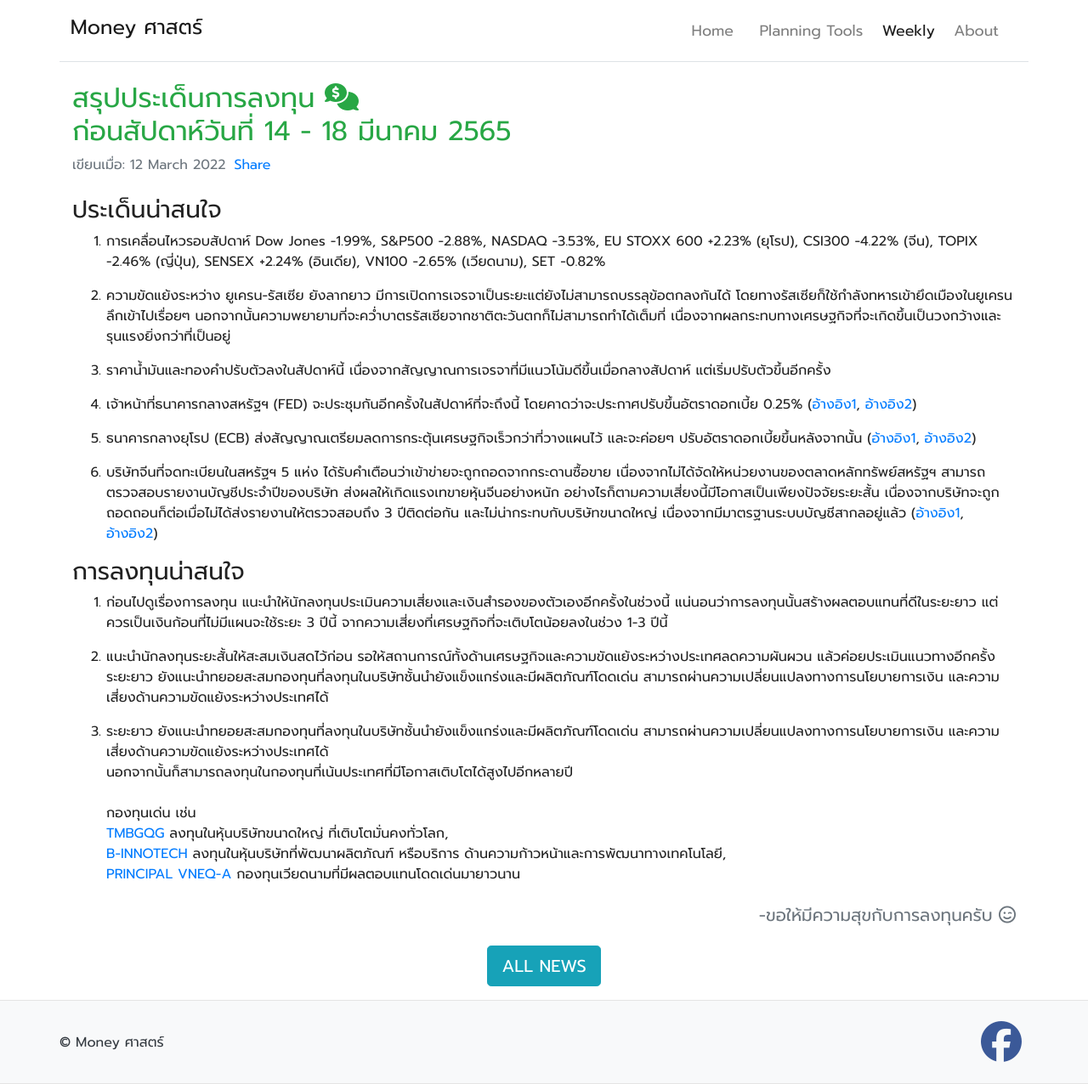
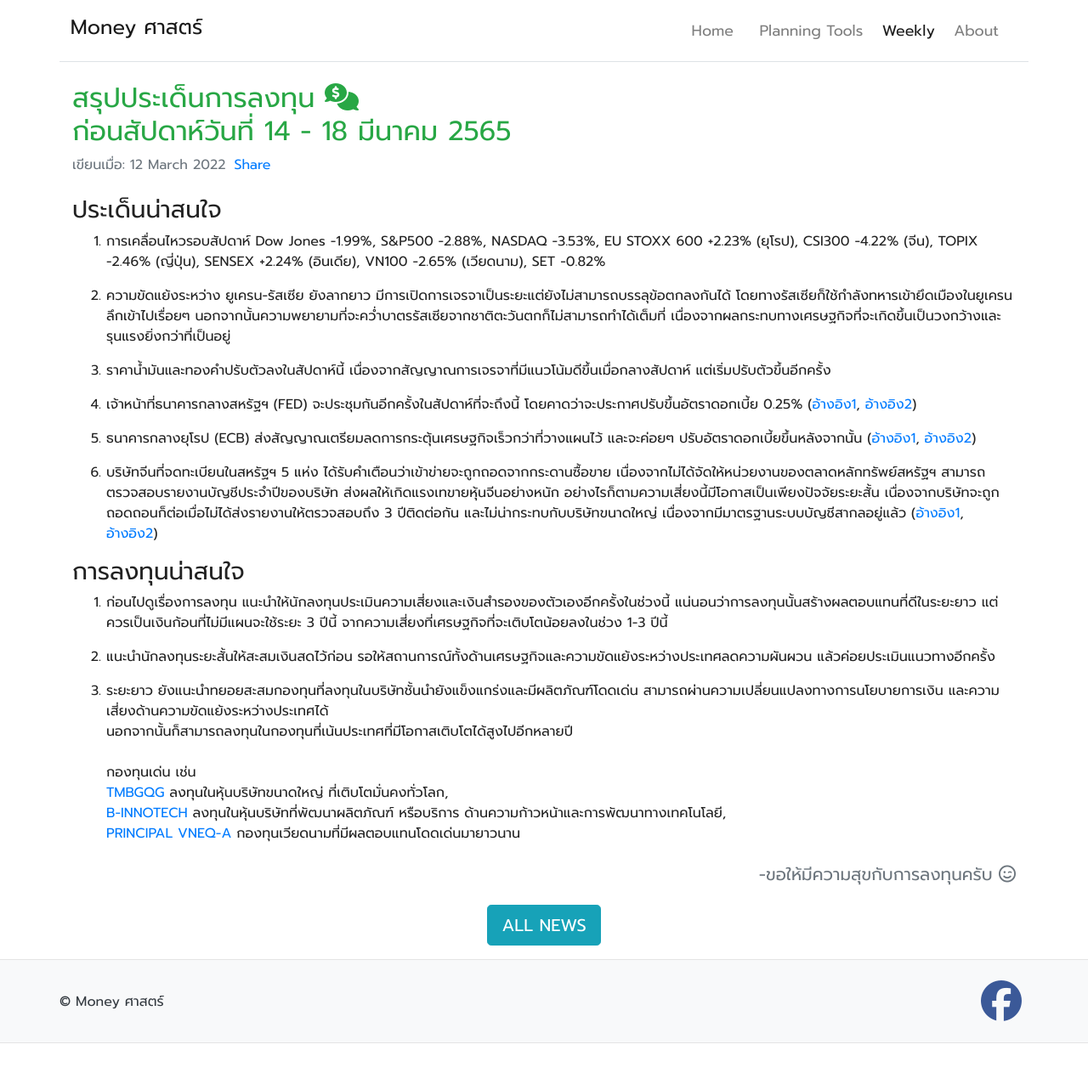
Before and after one commit to moneysart/moneysart.github.io, a Jekyll site: the page built from weekly/_posts/2022-03-13-summary.md, in a window 1280 px wide. Shown: the whole page at 85% size. Built offline with Jekyll 4.4.1, drawn with Linux system fonts in a browser that asks for light colours; nearby versions of some CDN libraries; after the commit the page ends 1228 px from its top, so only the background shows below that.

Commit message:
fix text

```diff
--- a/weekly/_posts/2022-03-13-summary.md
+++ b/weekly/_posts/2022-03-13-summary.md
@@ -34,7 +34,6 @@ date: 2022-03-12
 1. ก่อนไปดูเรื่องการลงทุน แนะนำให้นักลงทุนประเมินความเสี่ยงและเงินสำรองของตัวเองอีกครั้งในช่วงนี้ แน่นอนว่าการลงทุนนั้นสร้างผลตอบแทนที่ดีในระยะยาว แต่ควรเป็นเงินก้อนที่ไม่มีแผนจะใช้ระยะ 3 ปีนี้ จากความเสี่ยงที่เศรษฐกิจที่จะเติบโตน้อยลงในช่วง 1-3 ปีนี้
 
 2. แนะนำนักลงทุนระยะสั้นให้สะสมเงินสดไว้ก่อน รอให้สถานการณ์ทั้งด้านเศรษฐกิจและความขัดแย้งระหว่างประเทศลดความผันผวน แล้วค่อยประเมินแนวทางอีกครั้ง
-ระยะยาว ยังแนะนำทยอยสะสมกองทุนที่ลงทุนในบริษัทชั้นนำยังแข็งแกร่งและมีผลิตภัณฑ์โดดเด่น สามารถผ่านความเปลี่ยนแปลงทางการนโยบายการเงิน และความเสี่ยงด้านความขัดแย้งระหว่างประเทศได้
 
 3. ระยะยาว ยังแนะนำทยอยสะสมกองทุนที่ลงทุนในบริษัทชั้นนำยังแข็งแกร่งและมีผลิตภัณฑ์โดดเด่น สามารถผ่านความเปลี่ยนแปลงทางการนโยบายการเงิน และความเสี่ยงด้านความขัดแย้งระหว่างประเทศได้
 นอกจากนั้นก็สามารถลงทุนในกองทุนที่เน้นประเทศที่มีโอกาสเติบโตได้สูงไปอีกหลายปี<br><br>
```
